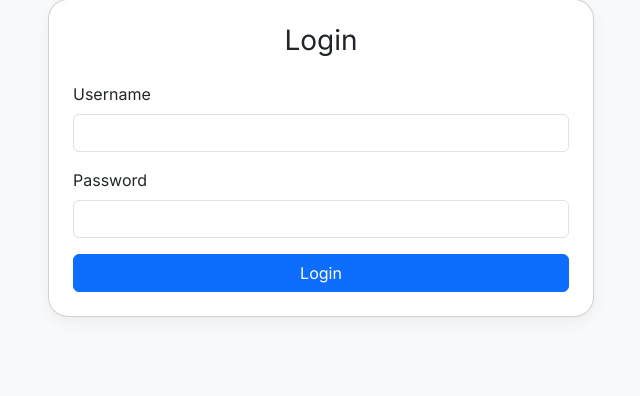
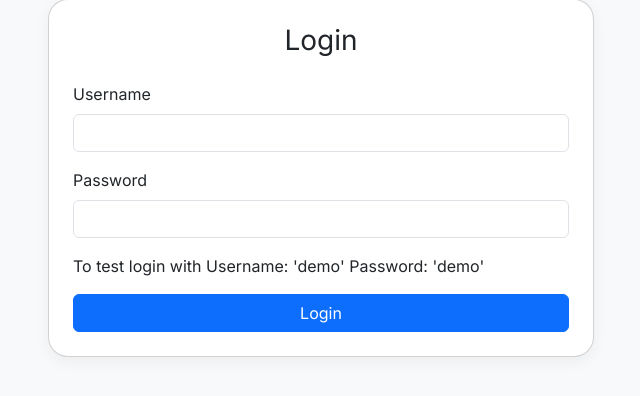
Before and after one commit to Enochteo/resume-analyzer, a Flask app: template templates/login.html in a window 1280 px wide. Shown: the part 107-503 px from the top of the page, without its empty margins (319-959 px from the left). Run offline with Flask 3, Linux system fonts and the light colour scheme; the template is opened without the code that fills it, so the values that code supplies are empty.

Commit message:
add demo account

```diff
--- a/templates/login.html
+++ b/templates/login.html
@@ -1,23 +1,27 @@
-{% extends "base.html" %}
-{% block title %}Login{% endblock %}
-
-{% block content %}
+{% extends "base.html" %} {% block title %}Login{% endblock %} {% block content
+%}
 <div class="container mt-5">
   <div class="col-md-6 offset-md-3">
     <div class="card p-4">
       <h3 class="text-center mb-4">Login</h3>
       {% if error %}
-        <div class="alert alert-danger">{{ error }}</div>
+      <div class="alert alert-danger">{{ error }}</div>
       {% endif %}
       <form method="POST">
         <div class="mb-3">
           <label for="username" class="form-label">Username</label>
-          <input type="text" name="username" class="form-control" required>
+          <input type="text" name="username" class="form-control" required />
         </div>
         <div class="mb-3">
           <label for="password" class="form-label">Password</label>
-          <input type="password" name="password" class="form-control" required>
+          <input
+            type="password"
+            name="password"
+            class="form-control"
+            required
+          />
         </div>
+        <p>To test login with Username: 'demo' Password: 'demo'</p>
         <button type="submit" class="btn btn-primary w-100">Login</button>
       </form>
     </div>
```
